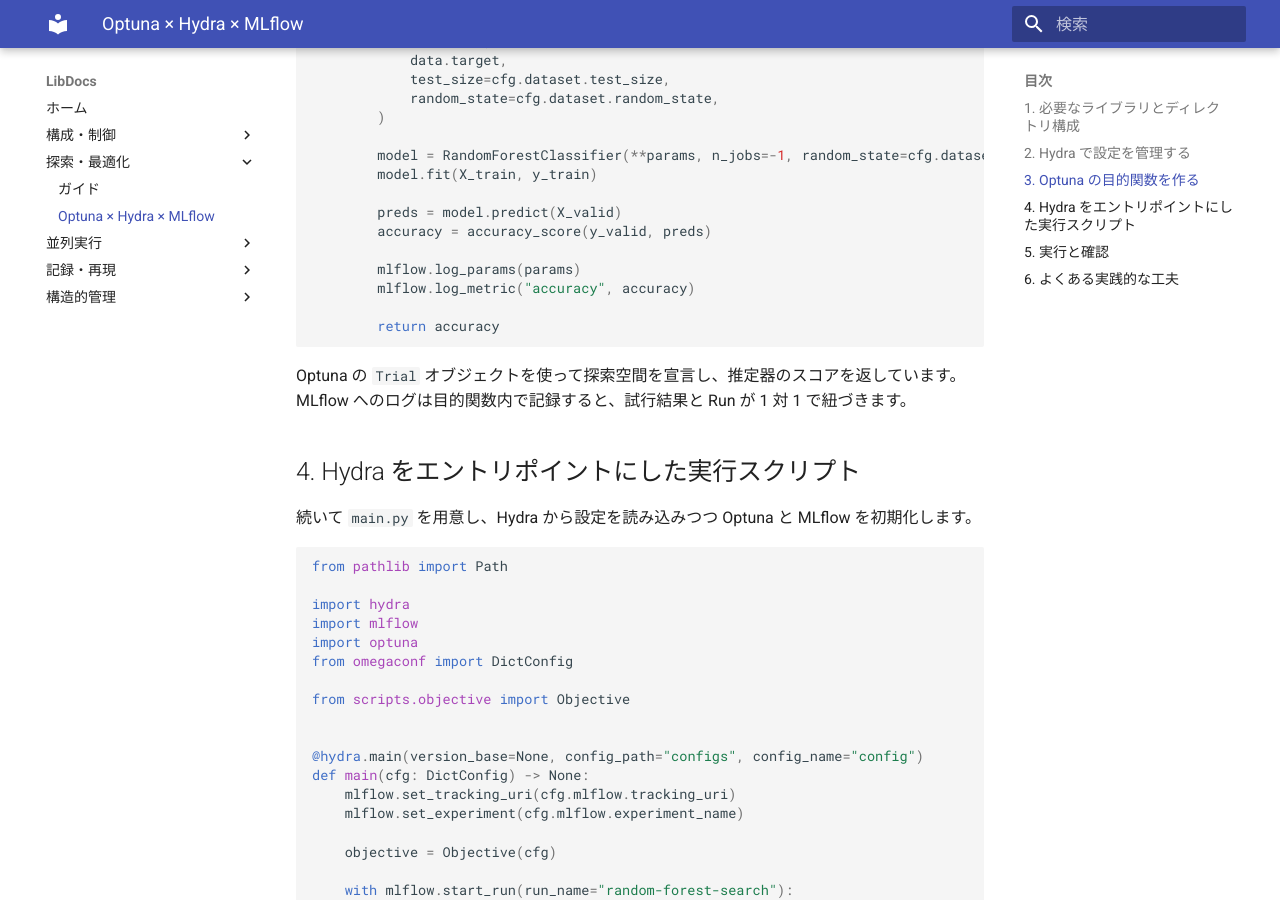
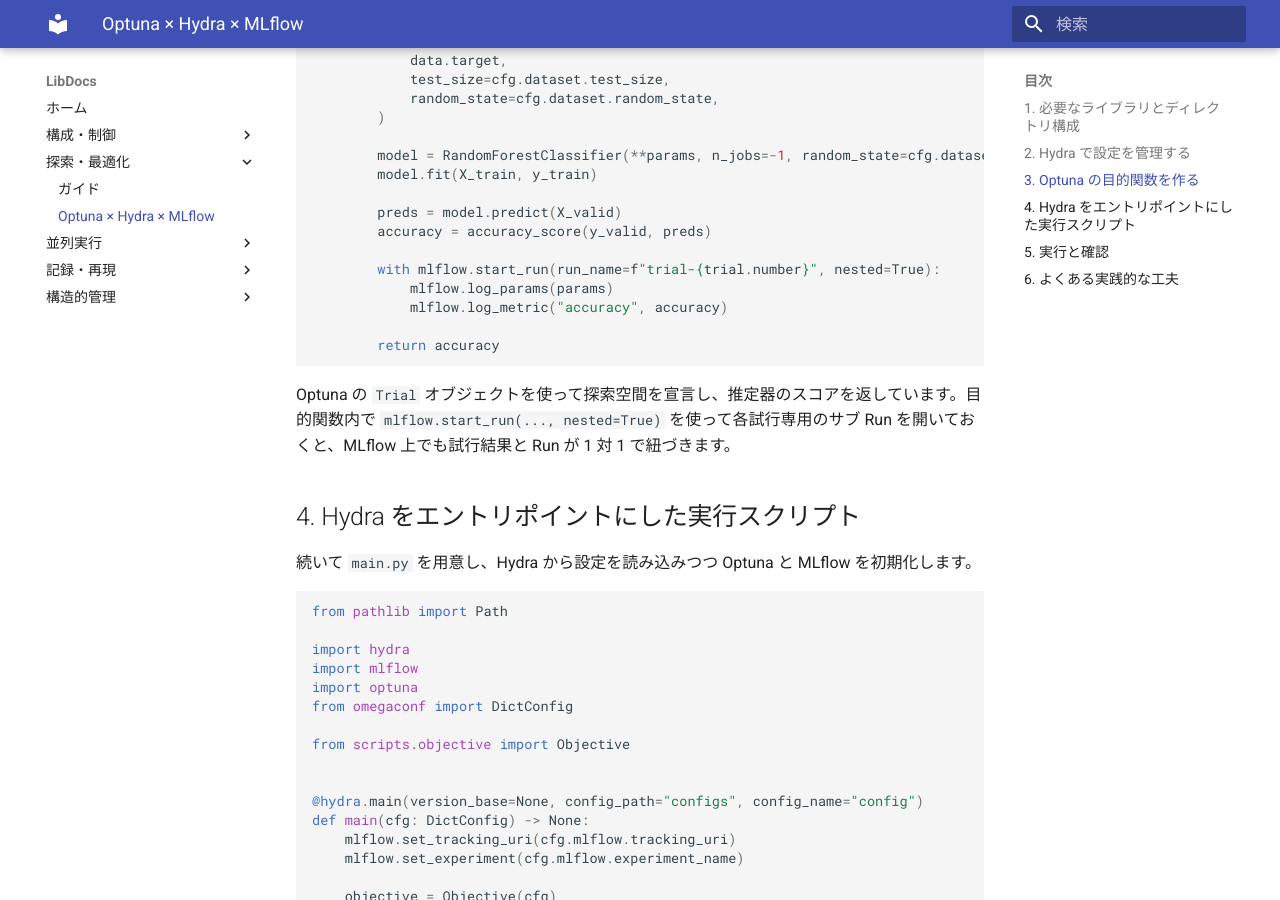
Before and after one commit to masa2tot/LibDocs, an MkDocs documentation site: the page built from docs/optimization/optuna-hydra-mlflow.md, in a window 1280 px wide and 900 px high, scrolled down 1923 px. Built offline with MkDocs 1.6.1 and Material for MkDocs 9.7.7, drawn with Linux system fonts in a browser that asks for light colours.

Commit message:
Ensure Optuna trials use nested MLflow runs

````diff
--- a/docs/optimization/optuna-hydra-mlflow.md
+++ b/docs/optimization/optuna-hydra-mlflow.md
@@ -97,13 +97,14 @@ class Objective:
         preds = model.predict(X_valid)
         accuracy = accuracy_score(y_valid, preds)
 
-        mlflow.log_params(params)
-        mlflow.log_metric("accuracy", accuracy)
+        with mlflow.start_run(run_name=f"trial-{trial.number}", nested=True):
+            mlflow.log_params(params)
+            mlflow.log_metric("accuracy", accuracy)
 
         return accuracy
 ```
 
-Optuna の `Trial` オブジェクトを使って探索空間を宣言し、推定器のスコアを返しています。MLflow へのログは目的関数内で記録すると、試行結果と Run が 1 対 1 で紐づきます。
+Optuna の `Trial` オブジェクトを使って探索空間を宣言し、推定器のスコアを返しています。目的関数内で `mlflow.start_run(..., nested=True)` を使って各試行専用のサブ Run を開いておくと、MLflow 上でも試行結果と Run が 1 対 1 で紐づきます。
 
 ## 4. Hydra をエントリポイントにした実行スクリプト
 
````
